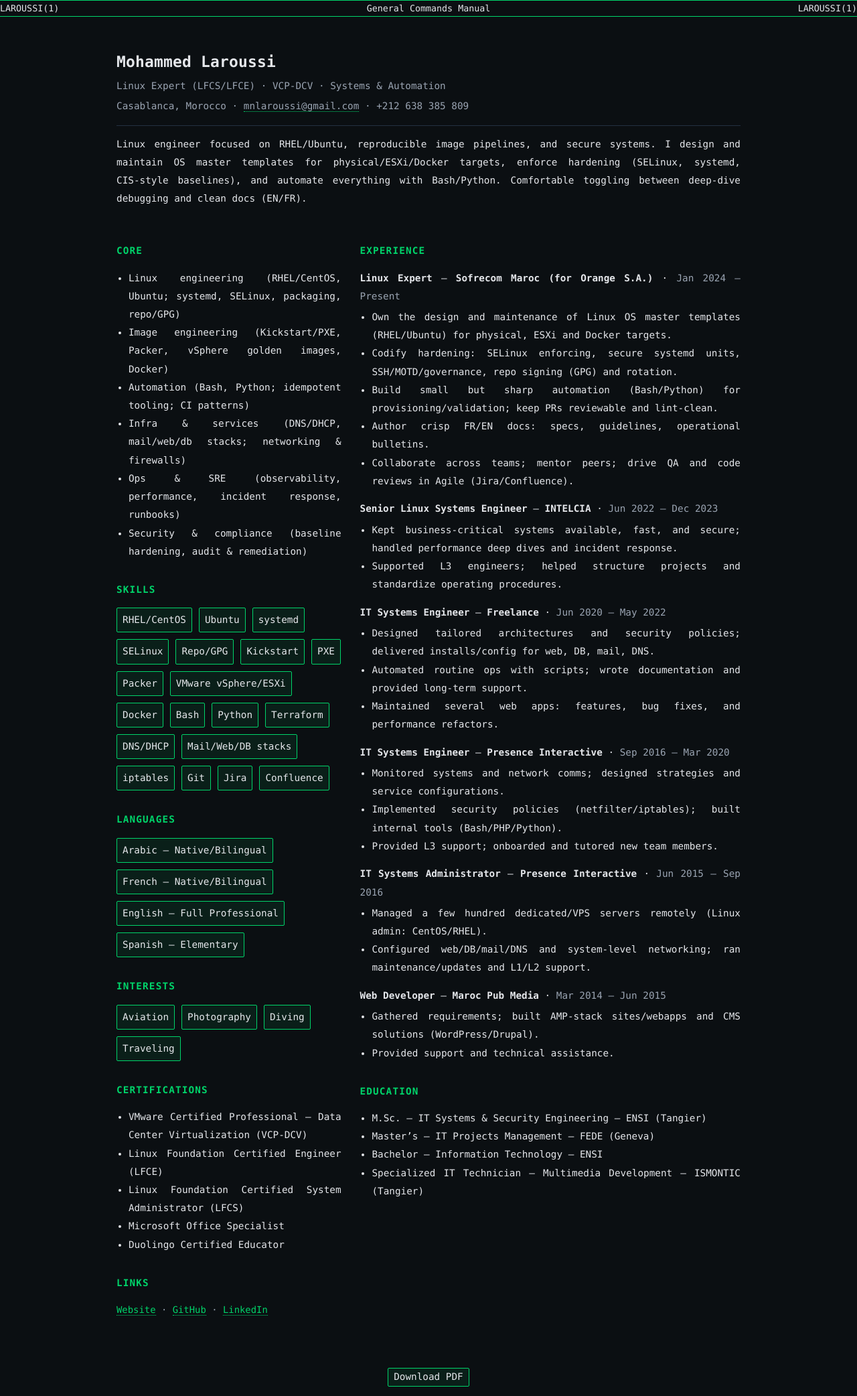
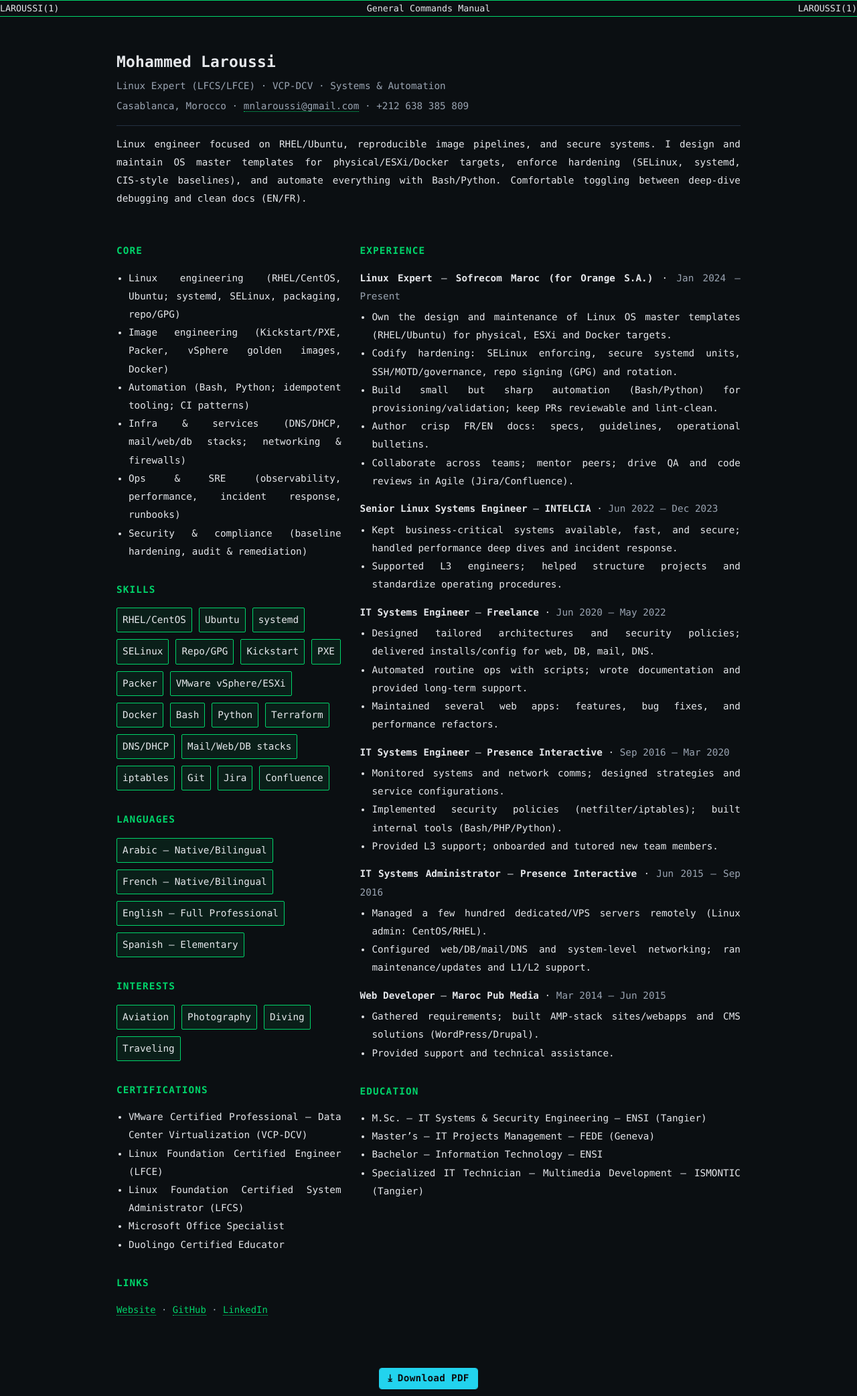
Before and after one commit to mlaroussi/resume, a Jekyll site: the page built from index.md, in a window 1280 px wide. Shown: the whole page at 67% size. Built offline with Jekyll 4.4.1, drawn with Linux system fonts in a browser that asks for light colours.

Commit message:
Extra tweaks for the css

```diff
--- a/assets/css/site.css
+++ b/assets/css/site.css
@@ -76,18 +76,27 @@ ul.tags li{padding:4px 8px;border:1px solid var(--accent);border-radius:2px;back
   .print-btn{
   -webkit-appearance:none;
   appearance:none;
-  display:inline-block;
-  padding:4px 8px;
-  border:1px solid var(--accent);
-  border-radius:2px;
-  background:rgba(0,212,106,0.08);
-  color:var(--fg);
+  display:inline-flex;
+  align-items:center;
+  gap:8px;
+  padding:6px 12px;
+  border:1px solid var(--accent-2);
+  border-radius:4px;
+  background:var(--accent-2);
+  color:#0b0f12; /* dark text on cyan for contrast */
   cursor:pointer;
   font:inherit;
+  font-weight:600;
+  letter-spacing:.02em;
   line-height:1.2;
   background-clip:padding-box;
+  box-shadow:0 1px 0 rgba(0,0,0,.25), 0 0 0 2px rgba(34,211,238,.12) inset;
 }
-  .print-btn:hover{background:rgba(0,212,106,0.16)}
+.print-btn::before{content:"⤓";font-weight:700}
+
+  .print-btn:hover{filter:brightness(1.05);box-shadow:0 0 0 2px rgba(34,211,238,.25)}
+.print-btn:active{transform:translateY(1px)}
+.print-btn:focus-visible{outline:2px solid #a7f3ce;outline-offset:2px}
   /* Chip hover (subtle) */
   ul.tags li:hover{background:rgba(0,212,106,0.16)}
 }
@@ -123,15 +132,22 @@ h2{break-after:avoid}
 .print-btn{
   -webkit-appearance:none;
   appearance:none;
-  display:inline-block;
-  padding:4px 8px;
-  border:1px solid var(--accent);
-  border-radius:2px;
-  background:rgba(0,212,106,0.08);
-  color:var(--fg);
+  display:inline-flex;
+  align-items:center;
+  gap:8px;
+  padding:6px 12px;
+  border:1px solid var(--accent-2);
+  border-radius:4px;
+  background:var(--accent-2);
+  color:#0b0f12; /* dark text on cyan for contrast */
   cursor:pointer;
   font:inherit;
+  font-weight:600;
+  letter-spacing:.02em;
   line-height:1.2;
   background-clip:padding-box;
+  box-shadow:0 1px 0 rgba(0,0,0,.25), 0 0 0 2px rgba(34,211,238,.12) inset;
 }
+.print-btn::before{content:"⤓";font-weight:700}
+
 footer{display:flex;justify-content:center;padding:10px}
```
